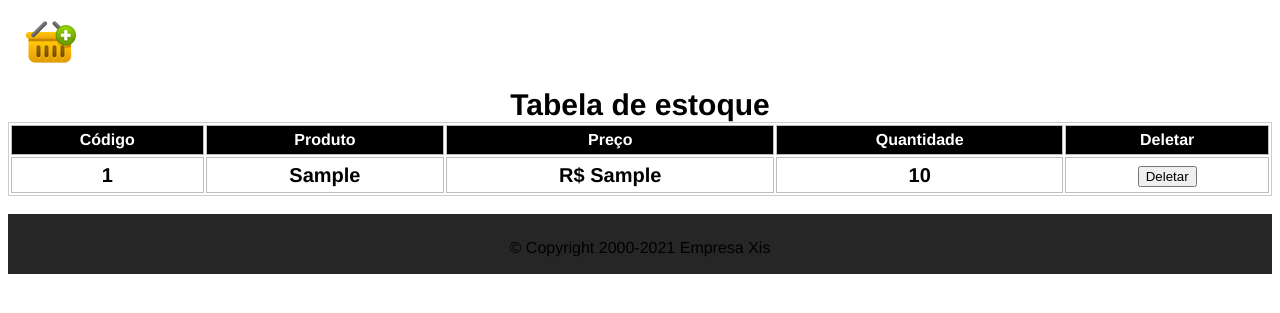
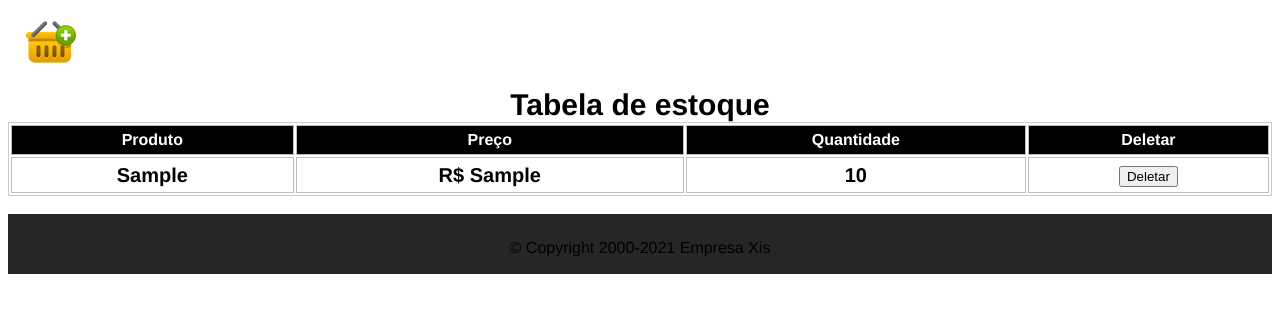
Before and after one commit to LexiconFive/Controle-de-Estoque, a PHP site: page / in a window 1280 px wide. Shown: the part 208-521 px from the top of the page. Run offline with PHP 8.4, Linux system fonts and the light colour scheme; tables that the repository leaves empty or names only in its code hold one stand-in row (values such as "Sample post").

Commit message:
tirando identificadores

```diff
--- a/Projeto/home.php
+++ b/Projeto/home.php
@@ -11,7 +11,6 @@
         <thead>
             <tr>
 
-                <th>Código</th>
                 <th>Produto</th>
                 <th>Preço</th>
                 <th>Quantidade</th>
@@ -28,11 +27,13 @@
     $consulta_estoque = mysqli_query($connection, $query);
     while($linha = mysqli_fetch_array($consulta_estoque)){
 
-        echo '<tr><td>'.$linha['id'].'</td>';
         echo '<td>'.$linha['produto'].'</td>';
         echo '<td>R$ '.$linha['preco'].'</td>';
         echo '<td>'.$linha['quantidade'].'</td>';
-        echo '<td><form method="post" action="deletar_mercadoria.php"><input type="hidden" name="id" value="'.$linha['id'].'"><input type="submit"  value="Deletar"></form></td></tr>';
+        echo '<td><form method="post" action="deletar_mercadoria.php">
+                    <input type="hidden" name="id" value="'.$linha['id'].'">
+                    <input type="submit"  value="Deletar">
+                  </form></td></tr>';
     }
 
     ?>
```
